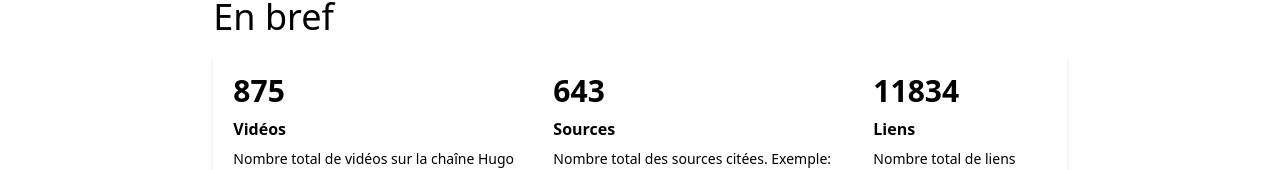
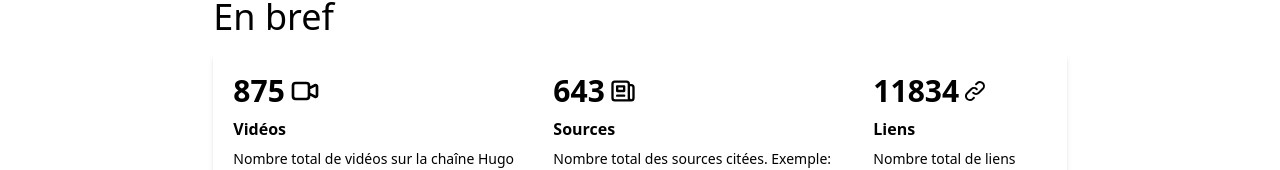
Before and after one commit to Sources-Hugo-Decrypte/sources-hugo-decrypte-web, a React (Create React App) app: page / in a window 1280 px wide. Shown: the part 277-447 px from the top of the page. Built offline with nearby package versions, Linux system fonts and the light colour scheme.

Commit message:
Add icons

```diff
--- a/package.json
+++ b/package.json
@@ -3,6 +3,7 @@
   "version": "0.1.0",
   "private": true,
   "dependencies": {
+    "@heroicons/react": "^1.0.5",
     "@testing-library/jest-dom": "^5.16.1",
     "@testing-library/react": "^12.1.2",
     "@testing-library/user-event": "^13.5.0",
--- a/src/Components/Overview/Overview.tsx
+++ b/src/Components/Overview/Overview.tsx
@@ -1,21 +1,26 @@
 import OverviewData from '../../Data/OverviewData'
 import SectionTitle from '../Common/SectionTitle'
+import { VideoCameraIcon, NewspaperIcon, LinkIcon } from '@heroicons/react/outline'
+import React from "react"
 
-function OverviewItem({value, title, description}: {value: number, title: string, description: string}) {
+function OverviewItem({ value, title, description, icon }: { value: number, title: string, description: string, icon?: React.ReactNode }) {
     return <div className="max-w-xs">
-        <h3 className="font-bold text-3xl">{value}</h3>
+        <div className="flex items-center">
+            <h3 className="font-bold text-3xl mr-1">{value}</h3>
+            {icon}
+        </div>
         <h5 className="font-bold my-2">{title}</h5>
         <p className="text-sm">{description}</p>
     </div>
 }
 
-function Overview(test: OverviewData) {
+function Overview(data: OverviewData) {
     return <section className="w-2/3 mx-auto my-16">
-        <SectionTitle title="En bref"/>
+        <SectionTitle title="En bref" />
         <div className="shadow-md rounded p-5 flex justify-around">
-            <OverviewItem value={test.totalVideos} title="Vidéos" description="Nombre total de vidéos sur la chaîne Hugo Décrypte - Actus du Jour." />
-            <OverviewItem value={test.totalSources} title="Sources" description="Nombre total des sources citées. Exemple: lemonde.fr compte pour 1." />
-            <OverviewItem value={test.totalLinks} title="Liens" description="Nombre total de liens renseignés." />
+            <OverviewItem value={data.totalVideos} title="Vidéos" description="Nombre total de vidéos sur la chaîne Hugo Décrypte - Actus du Jour." icon={<VideoCameraIcon className="h-8 w-8" />} />
+            <OverviewItem value={data.totalSources} title="Sources" description="Nombre total des sources citées. Exemple: lemonde.fr compte pour 1." icon={<NewspaperIcon className="h-7 w-7" />} />
+            <OverviewItem value={data.totalLinks} title="Liens" description="Nombre total de liens renseignés." icon={<LinkIcon className="h-6 w-6" />} />
         </div>
     </section>
 }
```
Also changed, not shown: 1 other file (tests, documents, lock files or other folders).
